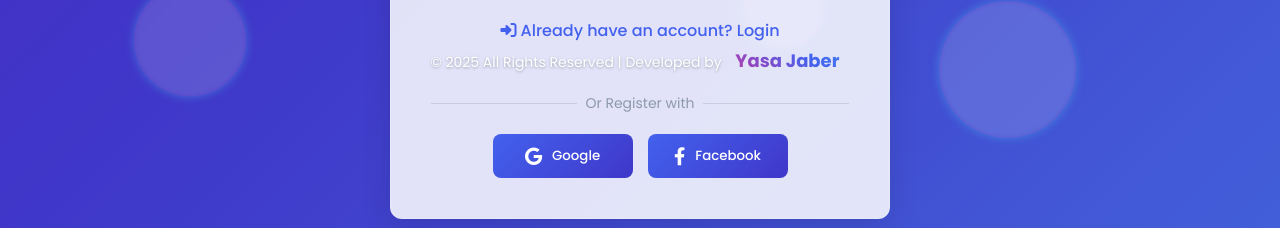
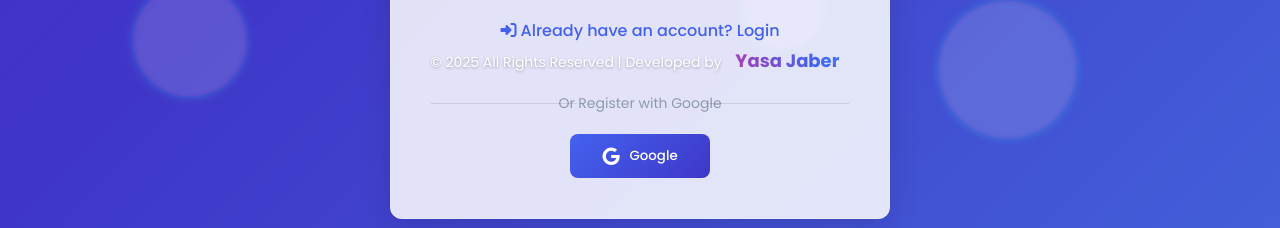
Before and after one commit to YasaJaber/login-register--system, a website with bundled scripts: page frontend/register.html in a window 1280 px wide. Shown: the part 709-937 px from the top of the page. Built offline with nearby package versions, Linux system fonts and the light colour scheme.

Commit message:
Remove Facebook login, keep Google sign-in only

```diff
--- a/frontend/register.html
+++ b/frontend/register.html
@@ -54,16 +54,12 @@
       <div id="message" class="message"></div>
 
       <div class="social-login-container">
-        <div class="social-login-title">Or Register with</div>
+        <div class="social-login-title">Or Register with Google</div>
         <div class="social-buttons">
           <button class="social-button" id="googleSignup">
             <i class="fab fa-google"></i> Google
           </button>
-          <button class="social-button" id="facebookSignup">
-            <i class="fab fa-facebook-f"></i> Facebook
-          </button>
         </div>
-
       </div>
     </div>
   </div>
```
Also changed, not shown: frontend/login.html (+1 -4 lines).
